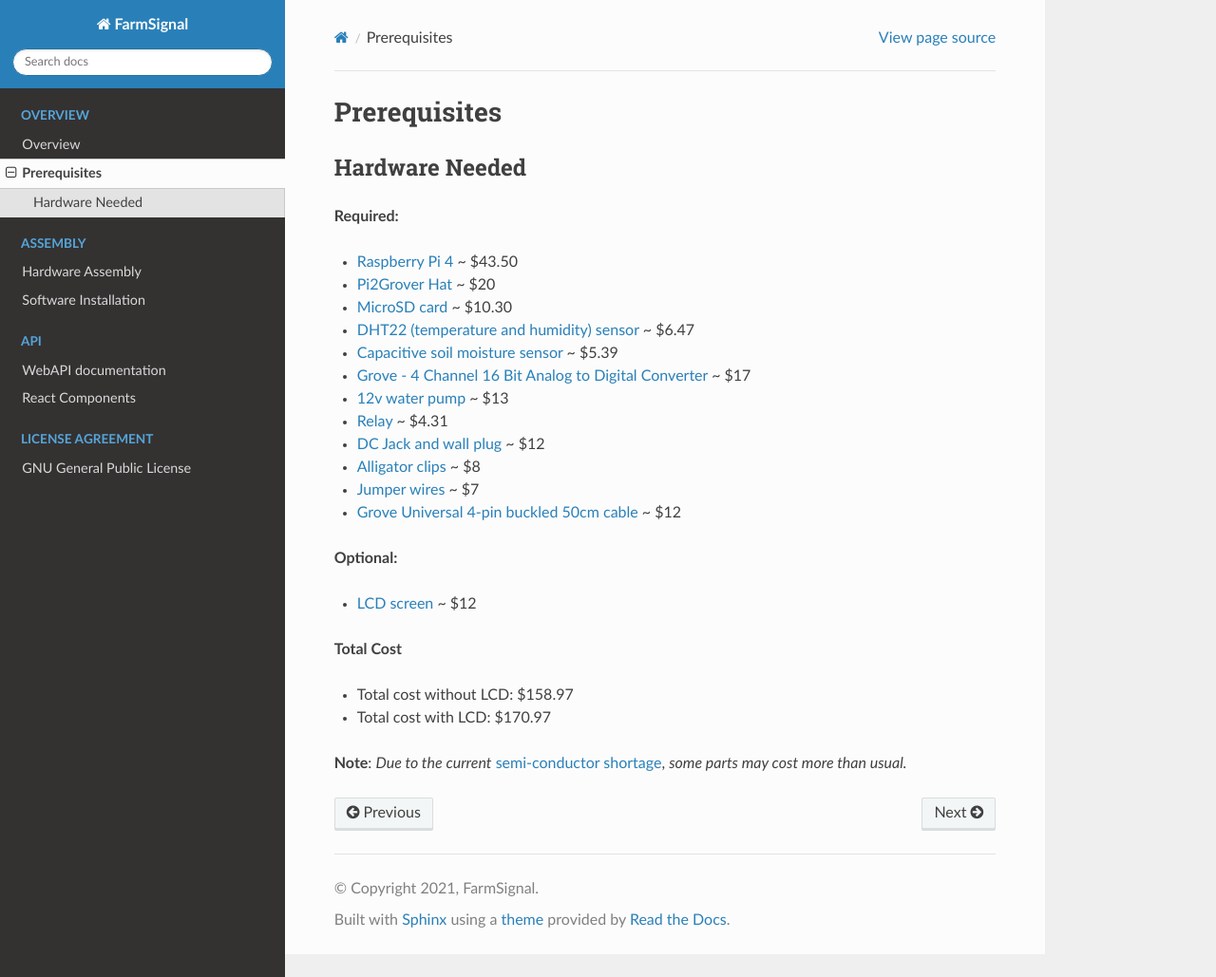
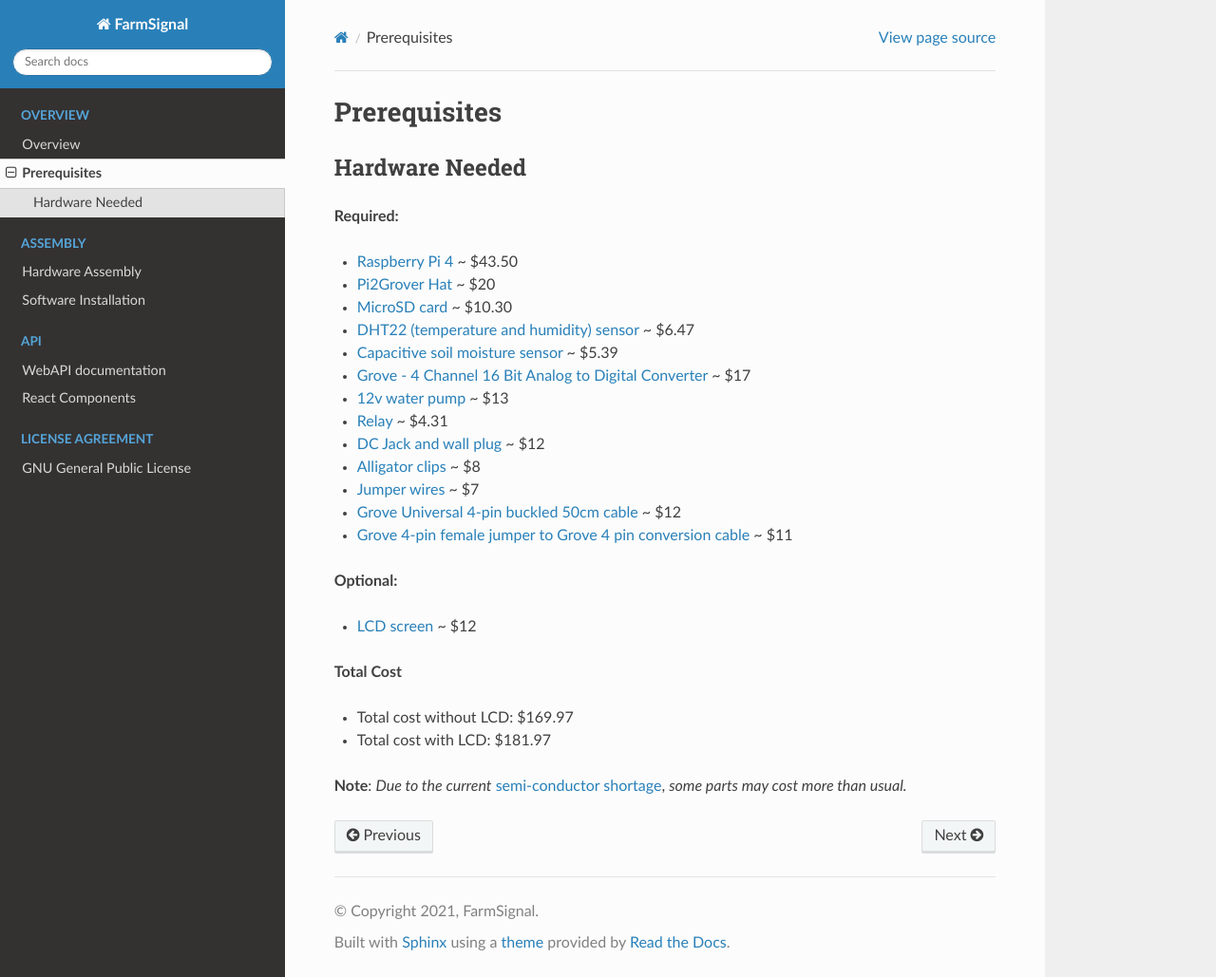
Before and after one commit to AlanConstantino/FarmSignal, a Sphinx documentation site: the page built from docs/overview/prerequisites.rst, in a window 1280 px wide and 1029 px high. Shown: the whole window at 95% size. Built offline with Sphinx 7.4.7 and the Read the Docs theme 2.0.0, drawn with Linux system fonts in a browser that asks for light colours.

Commit message:
Added a missing component to the requirements

```diff
--- a/docs/overview/prerequisites.rst
+++ b/docs/overview/prerequisites.rst
@@ -21,6 +21,7 @@ Hardware Needed
 - `Alligator clips <https://www.amazon.com/gp/product/B07CXTSX8R/ref=ppx_yo_dt_b_asin_title_o02_s01?ie=UTF8&psc=1>`_ ~ $8
 - `Jumper wires <https://www.amazon.com/gp/product/B01EV70C78/ref=ppx_yo_dt_b_asin_title_o00_s00?ie=UTF8&psc=1>`_ ~ $7
 - `Grove Universal 4-pin buckled 50cm cable <https://shop.switchdoc.com/products/grove-universal-4-pin-buckled-50cm-cable?_pos=1&_sid=4a1f46a0f&_ss=r>`_ ~ $12
+- `Grove 4-pin female jumper to Grove 4 pin conversion cable <https://www.amazon.com/Cables-Grove-Female-Jumper-Grove-Conversion/dp/B01CNZ9EEC/ref=sr_1_1?dchild=1&qid=1620105941&sr=8-1&srs=9974867011>`_ ~ $11
 
 **Optional:**
 
@@ -28,7 +29,7 @@ Hardware Needed
 
 **Total Cost**
 
-- Total cost without LCD: $158.97
-- Total cost with LCD: $170.97
+- Total cost without LCD: $169.97
+- Total cost with LCD: $181.97
 
 **Note**: *Due to the current* `semi-conductor shortage <https://www.theguardian.com/business/2021/mar/21/global-shortage-in-computer-chips-reaches-crisis-point>`_, *some parts may cost more than usual.*
```
Also changed, not shown: 3 other files.
